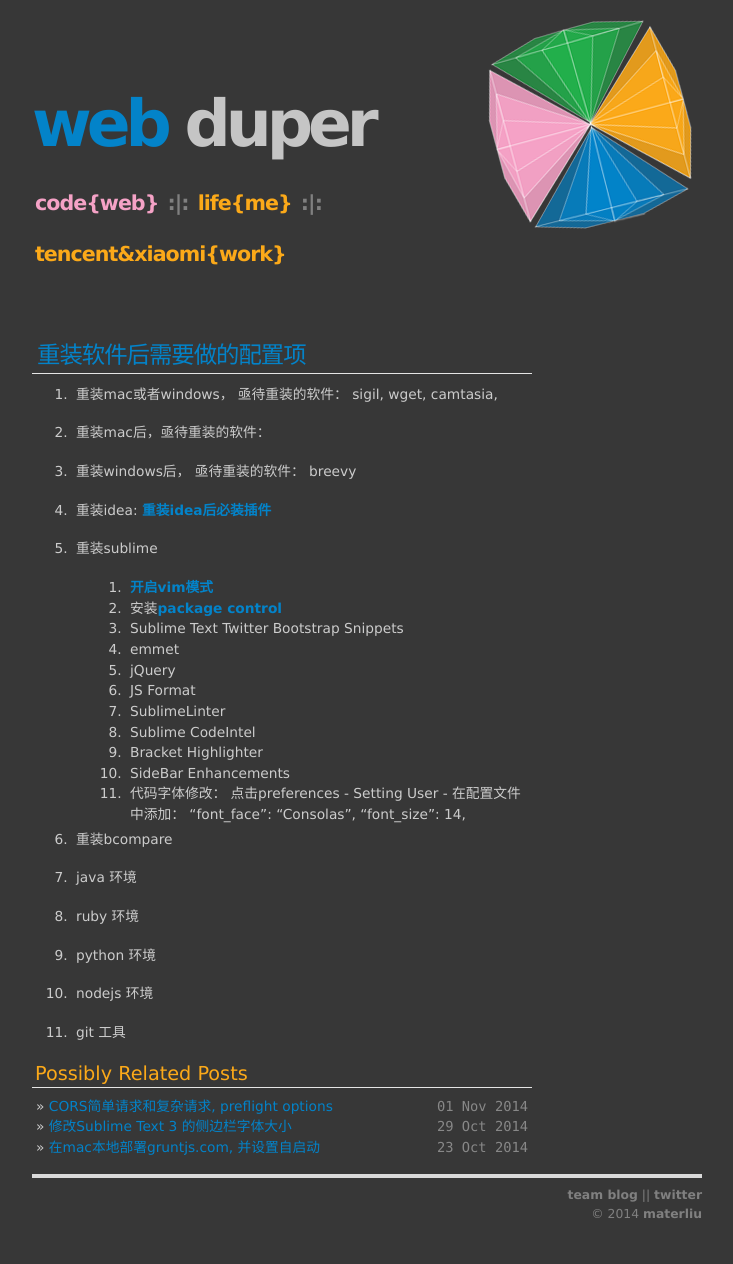
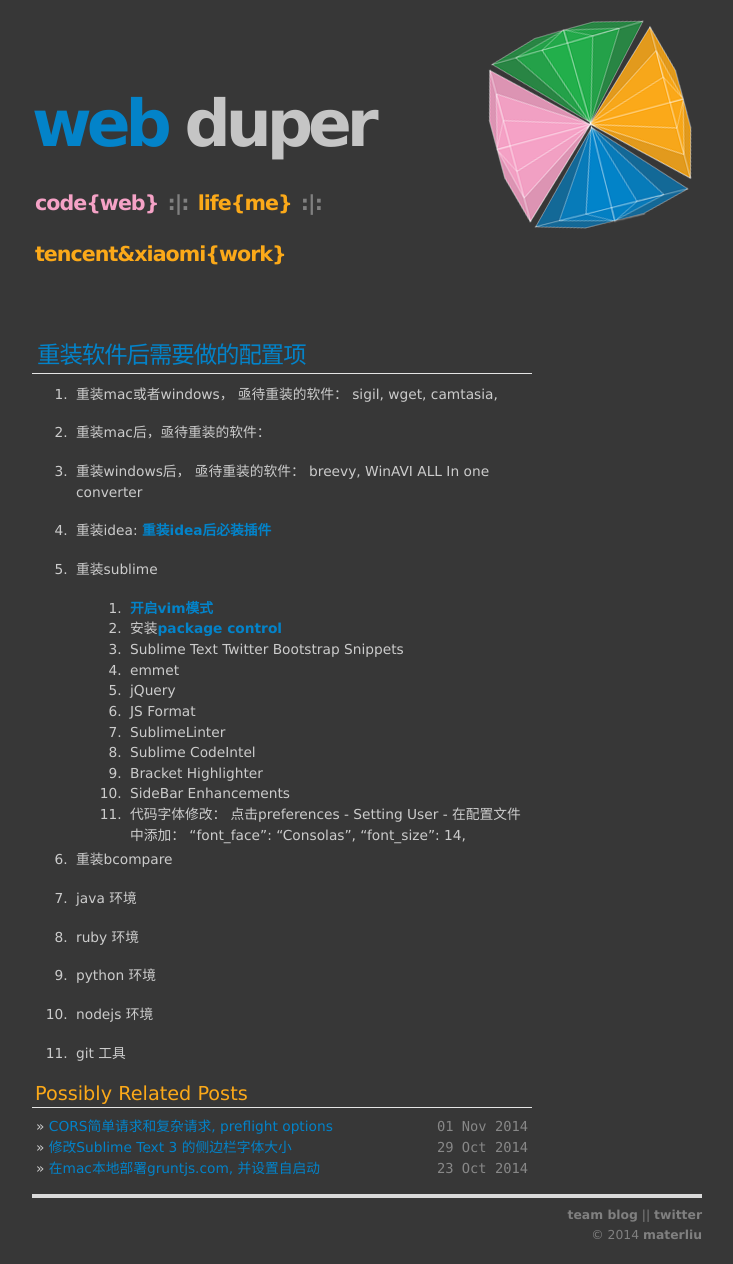
Before and after one commit to materliu/materliu.github.io, a Jekyll site: the page built from all/web/ideas/_posts/2014-09-02-reinstall.md, in a window 1280 px wide. Shown: the whole page, without its empty margins (273-1006 px from the left). Built offline with Jekyll 4.4.1, drawn with Linux system fonts in a browser that asks for light colours; Markdown is read by kramdown in place of the engine named in the settings; before the commit the page ends 1243 px from its top, so only the background shows below that.

Commit message:
WinAVI ALL In one converter

```diff
--- a/all/web/ideas/_posts/2014-09-02-reinstall.md
+++ b/all/web/ideas/_posts/2014-09-02-reinstall.md
@@ -8,7 +8,7 @@
 
 2. 重装mac后，亟待重装的软件：
 
-3. 重装windows后， 亟待重装的软件： breevy
+3. 重装windows后， 亟待重装的软件： breevy, WinAVI ALL In one converter
 
 1. 重装idea: [重装idea后必装插件](/all/web/ideas/2014/04/14/reinstall-idea-plugins.html)
 
```
